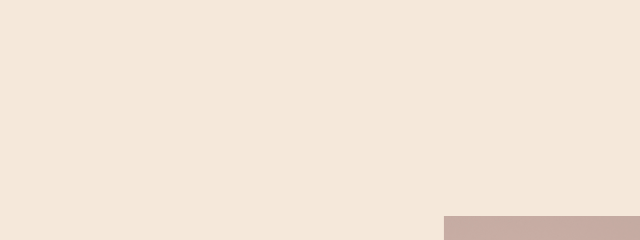
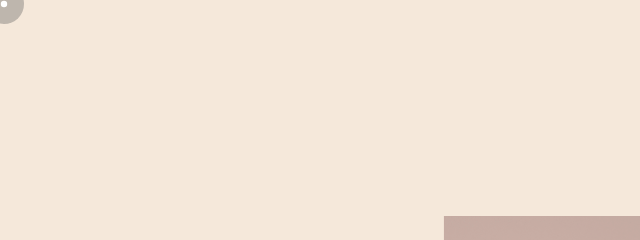
Before and after one commit to SandroHerveRaspaldo/sandro-raspaldo, a plain HTML site: page index.html in a window 1280 px wide. Shown: the top 240 px of the page, 0-640 px from the left. Drawn offline with nearby package versions, Linux system fonts and the light colour scheme; grey boxes are pictures that could not be loaded.

Commit message:
Custom Mouse set up

```diff
--- a/index.html
+++ b/index.html
@@ -8,10 +8,12 @@
     <link rel="stylesheet" href="https://unpkg.com/aos@next/dist/aos.css" />
     <link rel="stylesheet" href="https://use.fontawesome.com/releases/v5.7.2/css/all.css" integrity="sha384-fnmOCqbTlWIlj8LyTjo7mOUStjsKC4pOpQbqyi7RrhN7udi9RwhKkMHpvLbHG9Sr" crossorigin="anonymous">
     <script src="anime.min.js"></script>
-	<script src="welcome.js"></script>
+    <script src="welcome.js"></script>
+    <script src="https://cdnjs.cloudflare.com/ajax/libs/gsap/latest/TweenMax.min.js"></script>
 </head>
 <body>
-
+    <div class="cursor-follower"></div>
+    <div class="cursor"></div>
     <header>
         <div class="background">
             <img src="images/line-background.png" alt="">
@@ -285,6 +287,7 @@
     </footer>
     <script src="https://ajax.googleapis.com/ajax/libs/jquery/3.3.1/jquery.min.js"></script>
     <script src="https://unpkg.com/aos@next/dist/aos.js"></script>
+    <script src="mouse.js"></script>
     <script src="main.js"></script>
 </body>
 </html>
--- /dev/null
+++ b/mouse.js
@@ -0,0 +1,54 @@
+var cursor = $(".cursor"),
+follower = $(".cursor-follower");
+
+var posX = 0,
+posY = 0,
+mouseX = 0,
+mouseY = 0;
+
+TweenMax.to({}, 0.016, {
+repeat: -1,
+onRepeat: function() {
+    posX += (mouseX - posX) / 9;
+    posY += (mouseY - posY) / 9;
+
+    TweenMax.set(follower, {
+        css: {
+            left: posX - 20,
+            top: posY - 20
+        }
+    });
+
+    TweenMax.set(cursor, {
+        css: {
+            left: mouseX,
+            top: mouseY
+        }
+    });
+}
+});
+
+$(document).on("mousemove", function(e) {
+mouseX = e.pageX;
+mouseY = e.pageY;
+});
+
+$(".skill img").on("mouseenter", function() {
+    cursor.addClass("active");
+    follower.addClass("active");
+});
+
+$(".skill img").on("mouseleave", function() {
+    cursor.removeClass("active");
+    follower.removeClass("active");
+});
+
+$(".portfolio-img img").on("mouseenter", function() {
+    cursor.addClass("active");
+    follower.addClass("active");
+});
+
+$(".portfolio-img img").on("mouseleave", function() {
+    cursor.removeClass("active");
+    follower.removeClass("active");
+});
--- a/style/style.sass
+++ b/style/style.sass
@@ -16,6 +16,7 @@ body
     background-color: #f5e8da
     background-size: cover
     font-family: 'matrice'
+    cursor: none
 
 a
     font-family: 'matrice'
@@ -495,6 +496,58 @@ header
 
 // footer
 
+// cursor
+
+.cursor
+    position: absolute
+    background: #ffffff
+    width: 8px
+    height: 8px
+    border-radius: 100%
+    z-index: 1
+    transition: 0.5s cubic-bezier(0.75, -1.27, 0.3, 2.33) transform,0.2s cubic-bezier(0.75, -1.27, 0.3, 2.33) opacity
+    user-select: none
+    pointer-events: none
+    transform: scale(0.8)
+
+.cursor::before
+    content: ""
+    width: 100%
+    height: 100%
+    position: absolute
+    top: 0
+    left: 0
+    display: block
+    background-image: url("http://mirkozeppieri.emanuelepapale.com/wp-content/uploads/2018/07/project-hover-cursor.jpg")
+    background-position: center
+    background-repeat: no-repeat
+    background-size: cover
+    border-radius: 100%
+    opacity: 0
+
+.cursor.active
+    opacity: 1
+    transform: scale(12)
+
+.cursor.active::before
+    opacity: 1
+
+.cursor-follower
+    position: absolute
+    background: rgba(95, 95, 95, 0.363)
+    width: 40px
+    height: 40px
+    border-radius: 100%
+    z-index: 1
+    transition: 0.6s cubic-bezier(0.75, -1.27, 0.3, 2.33) transform,0.4s cubic-bezier(0.75, -1.27, 0.3, 2.33) opacity
+    user-select: none
+    pointer-events: none
+    transform: translate(4px, 4px)
+
+.cursor-follower.active {
+    opacity: 0.3;
+    transform: scale(0);
+}
 
 // animations
 
```
Also changed, not shown: style/style.css, 1 other file.
